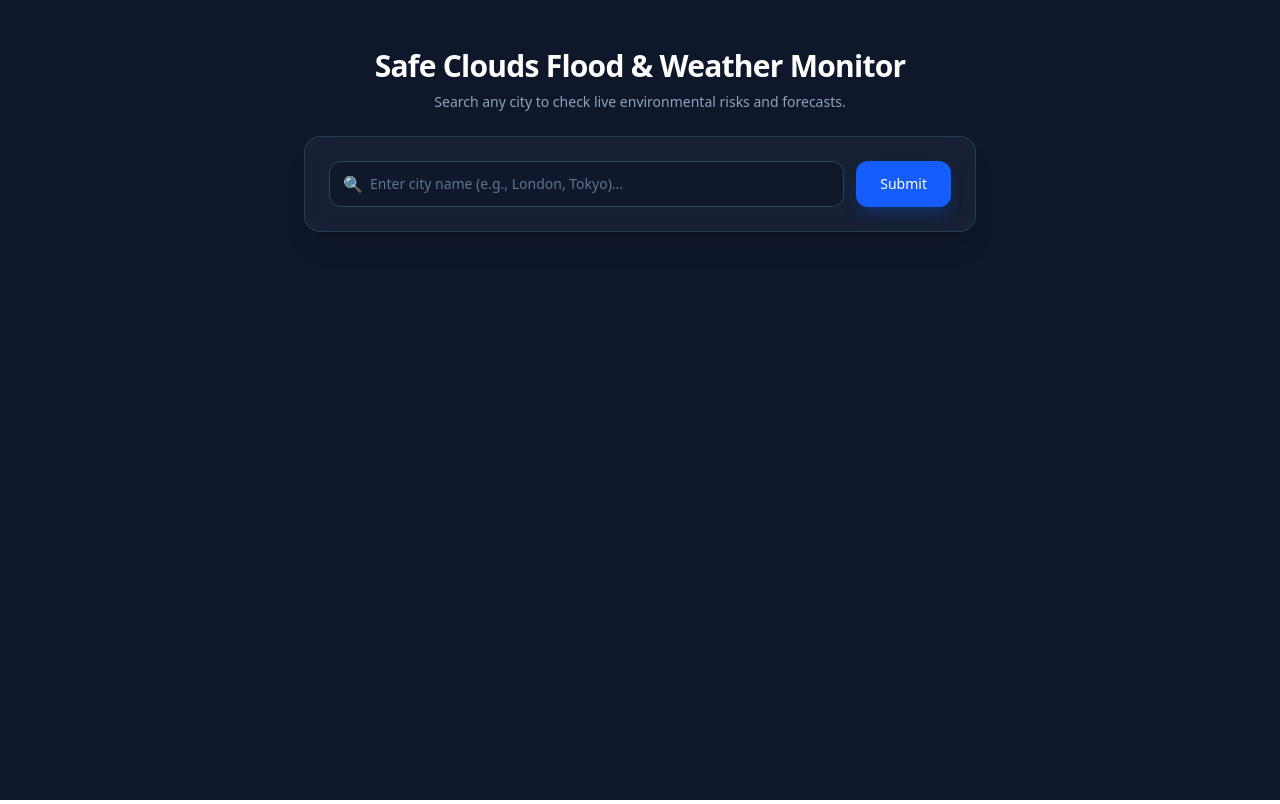
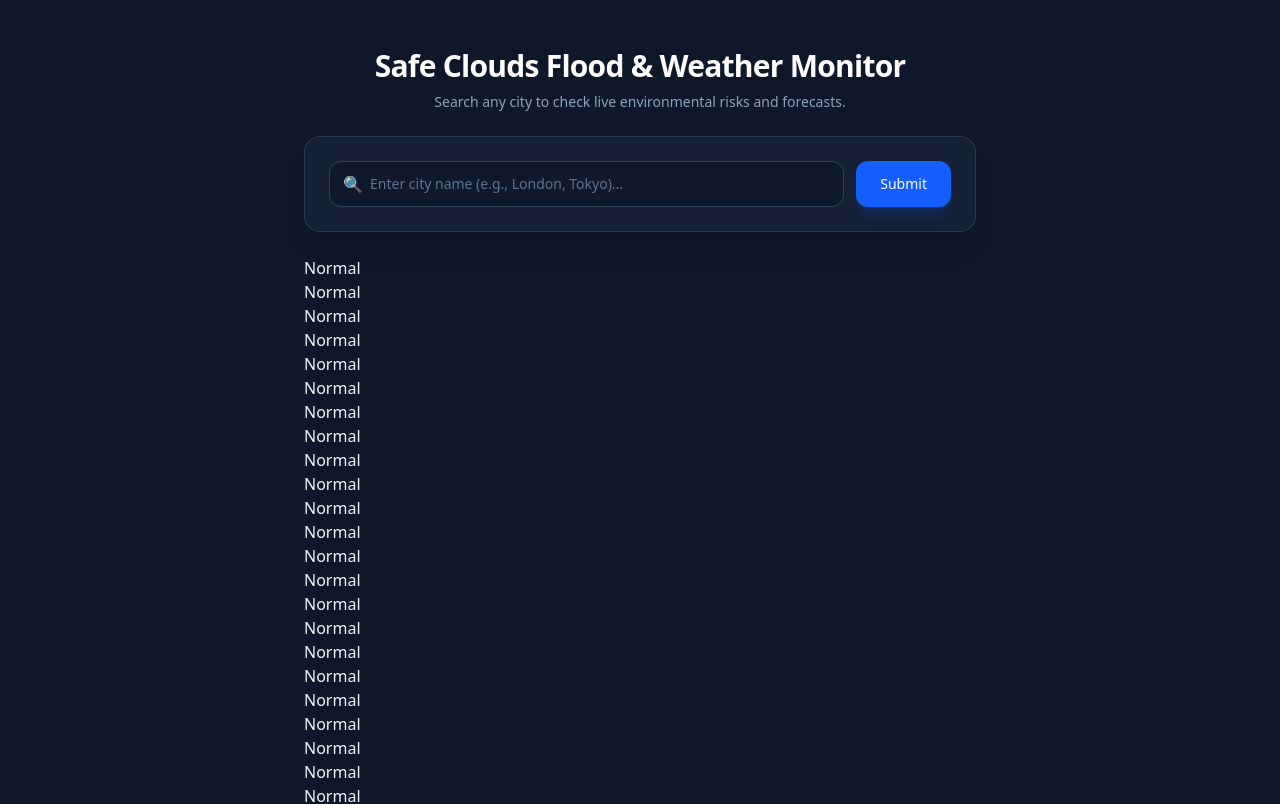
Before and after one commit to Eazybel/Clear-Skies, a Next.js app in the folder clearsky/: page / in a window 1280 px wide. Shown: the top 804 px of the page. Built offline with nearby package versions, Linux system fonts and the light colour scheme.

Commit message:
refactor: enhance FormHandle for metric data fetching and improve Main component rendering

```diff
--- a/clearsky/src/app/api/FormData.tsx
+++ b/clearsky/src/app/api/FormData.tsx
@@ -4,10 +4,16 @@
 export default async function FormHandle(prevState:unknown,formData:FormData){
     const city:FormDataEntryValue | null =formData.get("city")as string
 
- const resCity= await fetch(`https://api.openweathermap.org/data/2.5/weather?q=${city}&appid=50d7544ae9e5e20beba141fc0c75f586`)
+ const resCity= await fetch(`https://api.openweathermap.org/data/2.5/weather?q=${city}&units=metric&appid=50d7544ae9e5e20beba141fc0c75f586`)
  const dataCity=await resCity.json()
+if(resCity.ok){
  const resFlood= await fetch(`https://flood-api.open-meteo.com/v1/flood?latitude=${dataCity.coord.lat}&longitude=${dataCity.coord.lon}&daily=river_discharge,river_discharge_mean`)
  const dataFlood=await resFlood.json()
- return {dataFlood,dataCity}
+  return {dataFlood,dataCity}
+}else{
+    console.log(resCity)
+    return{error:"error occored"}
+}
+
 
 }
--- a/clearsky/src/app/page.tsx
+++ b/clearsky/src/app/page.tsx
@@ -1,12 +1,28 @@
 "use client"
-import {useActionState,useEffect} from "react"
+import {useActionState,useEffect,useState} from "react"
 import FormHandler from "@/app/api/FormData"
 export default function Main(){
   const [state,formAction,isPending]=useActionState(FormHandler,undefined)
-  useEffect(()=>{
-state&&console.log(state)
-  },[state])
+  type dailyDataType={
+    message:string,
+    day:string
+  }
+    const dailyData:dailyDataType[]=[]
+for (let i = 0; i < 30; i++) {
+  const currentDischarge = state?.dataFlood?.daily.river_discharge[0];
+  const meanDischarge = state?.dataFlood?.daily.river_discharge_mean[0];
 
+  if (!meanDischarge || meanDischarge === 0) dailyData.push({message:"Normal",day:state?.dataFlood?.daily.time[i]});;
+
+  const ratio = currentDischarge / meanDischarge;
+
+  if (ratio >= 4.0) dailyData.push({message:"CriticaL",day:state?.dataFlood?.daily.time[i]});
+  if (ratio >= 2.5) dailyData.push({message:"High",day:state?.dataFlood?.daily.time[i]});;
+  if (ratio >= 1.5) dailyData.push({message:"Elivated",day:state?.dataFlood?.daily.time[i]});;
+  dailyData.push({message:"Normal",day:state?.dataFlood?.daily.time[i]});;
+
+}
+console.log(state?.error)
   return(
     <>
     {/* Search Form Card */}
@@ -33,12 +49,14 @@ state&&console.log(state)
     </button>
           </form>
         </div>
-          {
-            state?.dataFlood&&<p>{JSON.stringify(state.dataFlood)} error dataFlood</p>
-          }
-          {
-            state?.dataFlood?.coord&&<p>{JSON.stringify(state.dataFlood)} normal  dataFlood</p>
-          }
+
+          <ul>
+           { dailyData?.map((data,index)=>{
+                return (<><li key={index}>{data.message}</li> <p key={data.day}>{data.day}</p></>)
+            })
+
+            }
+          </ul>
     </>
   )
 
```
